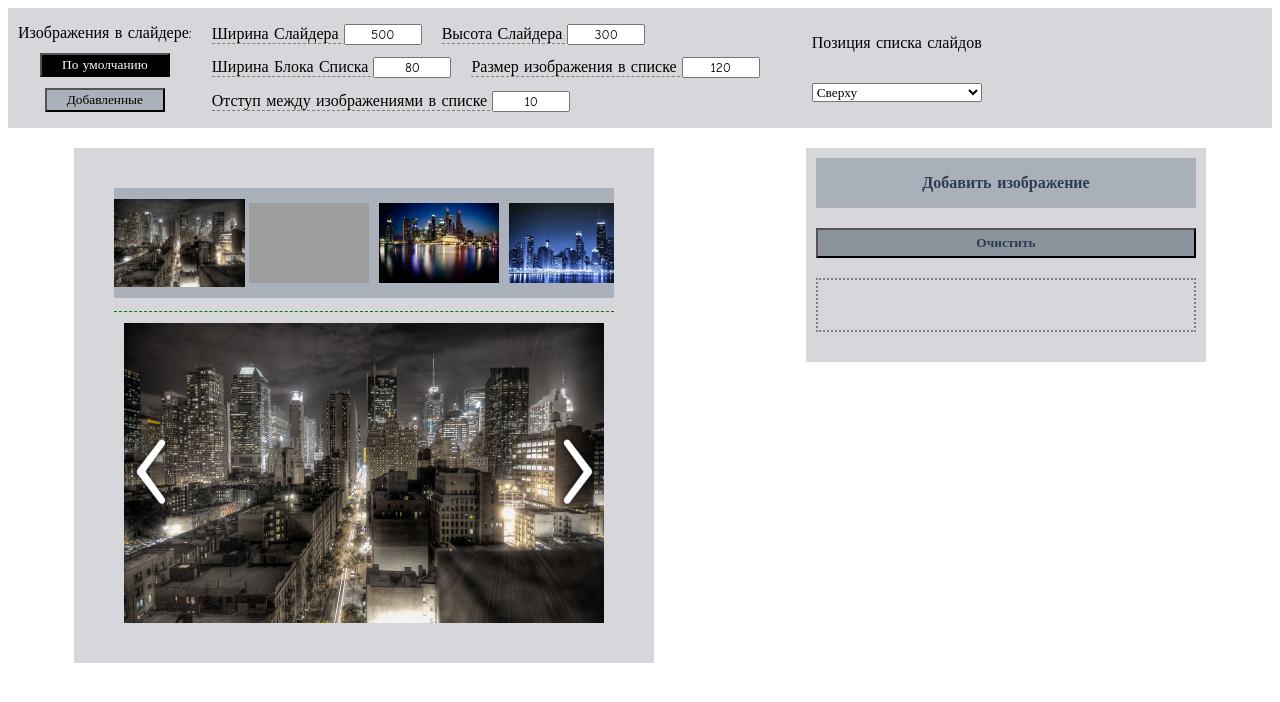
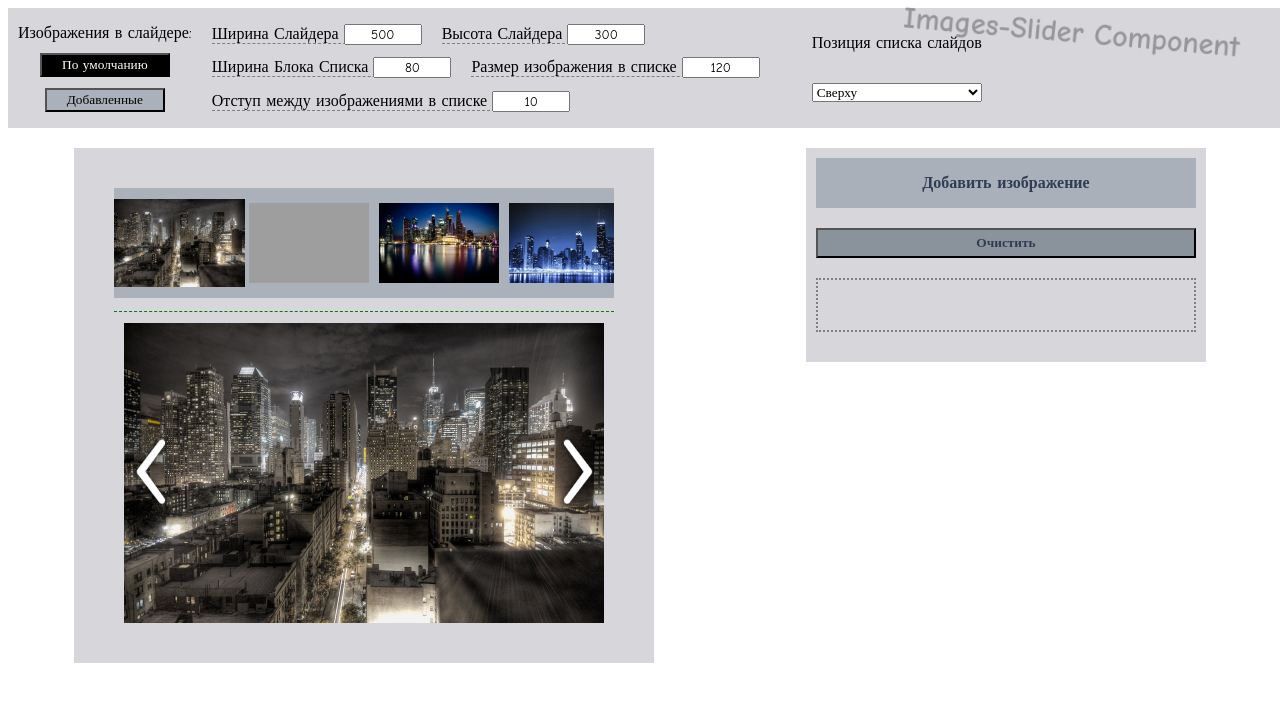
Before and after one commit to MelllivoraCapensis/image-slider, a plain HTML site: page index.html in a window 1280 px wide. Drawn offline with Linux system fonts and the light colour scheme; grey boxes are pictures that could not be loaded.

Commit message:
add label

```diff
--- a/App/script.js
+++ b/App/script.js
@@ -224,8 +224,8 @@ class App {
 	}
 
     set sliderListPosition (value) {
-		this.state.settings.listPosition = value;
-		this.render();
+    	this.state.settings.listPosition = value;
+    	this.render();
 	}
 
 	init () {
--- a/App/style.less
+++ b/App/style.less
@@ -3,6 +3,19 @@ body input,
 body button,
 body select {
 	font-family: "Comic Sans MS", "Arial Black";
+}
+
+h1 {
+	position: fixed;
+	top: 10px;
+	right: 40px;
+
+    margin: 5px auto;
+	text-align: center;
+    font-size: 30px;
+
+	opacity: 0.3;
+	transform: rotate(5deg);
 }
 
 .wrapper {
@@ -31,8 +44,10 @@ body select {
 
 .box {
 	display: flex;
+	flex-grow: 1;
 	justify-content: flex-start;
 	min-width: 800px;
+	width: 100%;
 	height: 100px;
 	margin-bottom: 20px;
 
--- a/index.html
+++ b/index.html
@@ -1,13 +1,12 @@
 <!DOCTYPE html>
 <html>
 <head>
-	<title></title>
+	<title>Images-Slider Component</title>
 	<link rel="stylesheet" type="text/css" href="build/css/style.css">
 </head>
 <body>
 <div class="wrapper">
-	<div class="slider-wrapper"></div>
-	<div class="loader-wrapper"></div>
+	<h1>Images-Slider Component</h1>
 </div>
 <script src="App/components/image-slider/script.js"></script>
 <script src="App/components/image-loader/script.js"></script>
```
Also changed, not shown: build/css/style.css.
